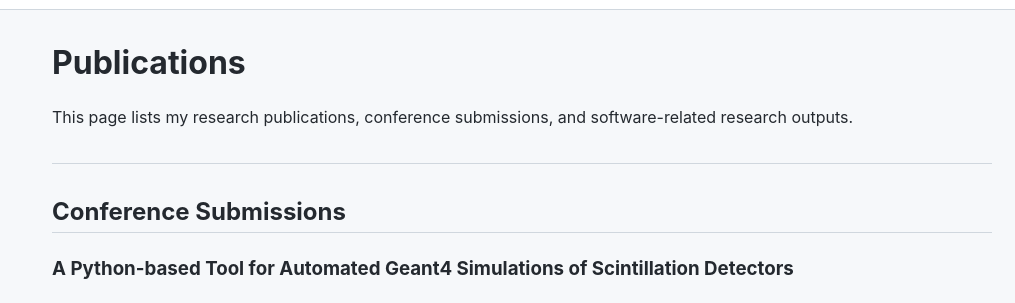
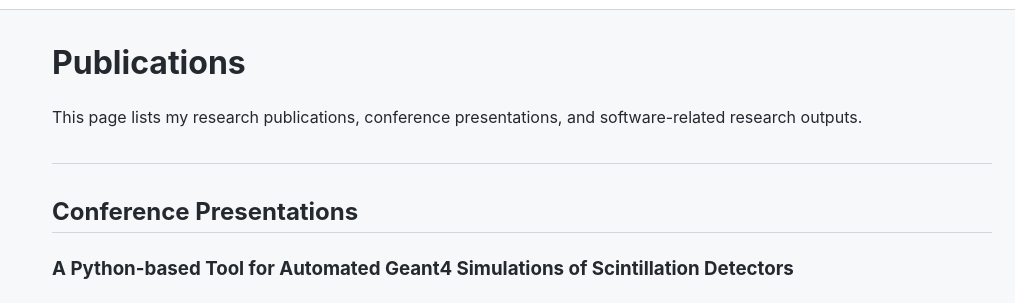
Before and after one commit to ayushpriyadarshi-18/ayushpriyadarshi-18.github.io, a Jekyll site: the page built from publications.md, in a window 1280 px wide and 1400 px high. Shown: the part 157-460 px from the top of the window, without its empty margins (118-1133 px from the left). Built offline with Jekyll 4.4.1, drawn with Linux system fonts in a browser that asks for light colours; some of the changed text lies outside the part shown.

Commit message:
Update academic details and conference status

```diff
--- a/publications.md
+++ b/publications.md
@@ -5,11 +5,11 @@ title: Publications
 
 # Publications
 
-This page lists my research publications, conference submissions, and software-related research outputs.
+This page lists my research publications, conference presentations, and software-related research outputs.
 
 ---
 
-## Conference Submissions
+## Conference Presentations
 
 ### A Python-based Tool for Automated Geant4 Simulations of Scintillation Detectors
 
```
Also changed, not shown: other parts of publications.md (+1 -1 lines), cv.md (+1 -1 lines), projects.md (+1 -1 lines), research.md (+2 -2 lines), software.md (+1 -1 lines), 2 other files.
